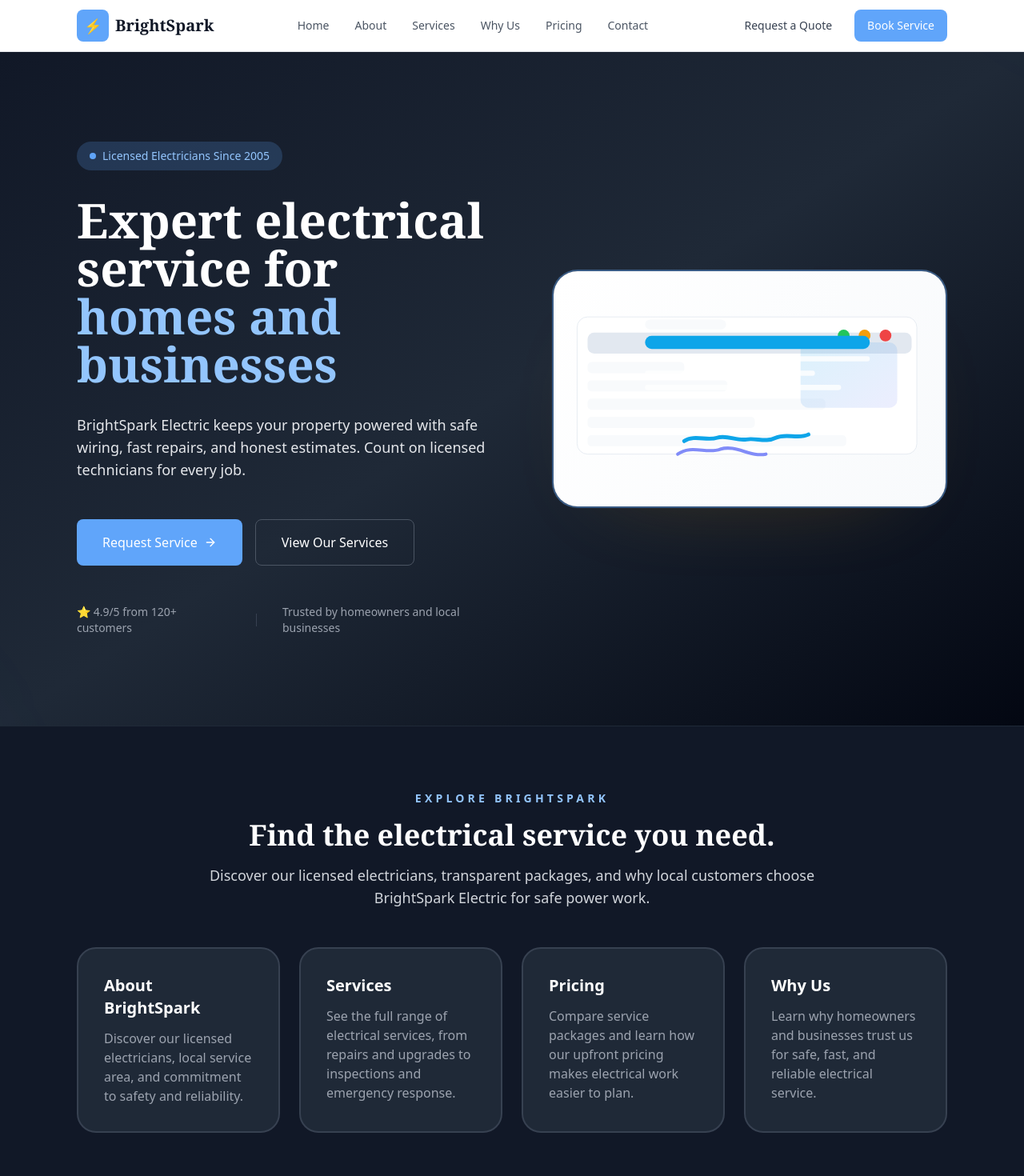
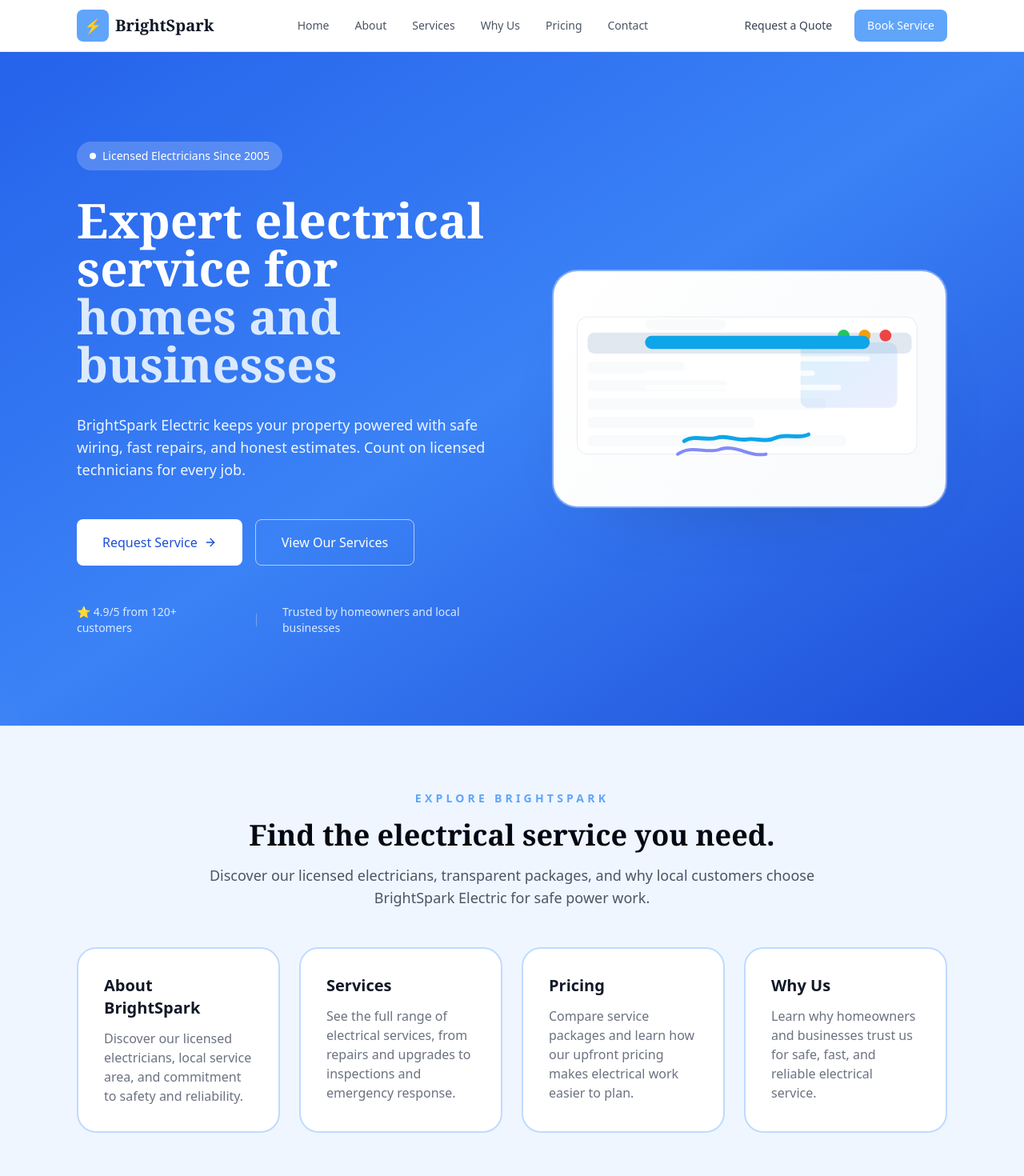
Before and after one commit to longfellowgarden20-source/Landscapers-template-, a Next.js app: page / in a window 1280 px wide. Shown: the top 1470 px of the page at 80% size. Built offline with nearby package versions, Linux system fonts and the light colour scheme.

Commit message:
Push Claude's color updates

```diff
--- a/app/about/page.tsx
+++ b/app/about/page.tsx
@@ -41,7 +41,7 @@ export default function AboutPage() {
               body: 'Friendly communication, clear estimates, and follow-through from first call to completion.',
             },
           ].map((item) => (
-            <div key={item.title} className="rounded-3xl border border-slate-200 p-8 bg-slate-50">
+            <div key={item.title} className="rounded-3xl border-2 border-blue-100 p-8 bg-white hover:border-accent hover:shadow-[0_8px_30px_-8px_rgba(96,165,250,0.2)] transition-all duration-300">
               <h2 className="text-xl font-semibold text-slate-950 mb-3">{item.title}</h2>
               <p className="text-slate-600 leading-relaxed">{item.body}</p>
             </div>
--- a/app/components/HeroSection.tsx
+++ b/app/components/HeroSection.tsx
@@ -6,19 +6,19 @@ import { ArrowRight } from 'lucide-react'
 
 export function HeroSection() {
   return (
-    <section className="relative w-full overflow-hidden bg-gradient-to-br from-slate-900 via-slate-800 to-slate-950">
+    <section className="relative w-full overflow-hidden bg-gradient-to-br from-blue-600 via-blue-500 to-blue-700">
       {/* Decorative background element */}
       <div className="absolute inset-0 overflow-hidden pointer-events-none">
-        <div className="absolute -top-1/2 -right-1/4 w-96 h-96 bg-accent/5 rounded-full blur-3xl"></div>
-        <div className="absolute -bottom-1/4 -left-1/4 w-72 h-72 bg-accent/5 rounded-full blur-3xl"></div>
+        <div className="absolute -top-1/2 -right-1/4 w-96 h-96 bg-white/10 rounded-full blur-3xl"></div>
+        <div className="absolute -bottom-1/4 -left-1/4 w-72 h-72 bg-white/10 rounded-full blur-3xl"></div>
       </div>
 
       <div className="relative max-w-6xl mx-auto px-4 sm:px-6 lg:px-8 py-12 sm:py-20 lg:py-28">
         <div className="grid gap-12 lg:grid-cols-[minmax(0,1.05fr)_minmax(320px,0.95fr)] items-center">
           <div className="text-center lg:text-left space-y-6 sm:space-y-8">
             {/* Badge */}
-            <div className="inline-flex items-center gap-2 px-4 py-2 bg-accent/20 text-blue-300 rounded-full text-xs sm:text-sm font-medium">
-              <span className="w-2 h-2 bg-accent rounded-full animate-pulse"></span>
+            <div className="inline-flex items-center gap-2 px-4 py-2 bg-white/20 text-white rounded-full text-xs sm:text-sm font-medium">
+              <span className="w-2 h-2 bg-white rounded-full animate-pulse"></span>
               Licensed Electricians Since 2005
             </div>
 
@@ -26,36 +26,36 @@ export function HeroSection() {
             <h1 className="text-4xl sm:text-5xl lg:text-6xl font-display font-bold text-white leading-tight">
               Expert electrical service for
               <br className="hidden sm:block" />
-              <span className="text-blue-300">homes and businesses</span>
+              <span className="text-blue-100">homes and businesses</span>
             </h1>
 
             {/* Subheadline */}
-            <p className="max-w-2xl mx-auto lg:mx-0 text-base sm:text-lg text-slate-200 leading-relaxed">
+            <p className="max-w-2xl mx-auto lg:mx-0 text-base sm:text-lg text-blue-50 leading-relaxed">
               BrightSpark Electric keeps your property powered with safe wiring, fast repairs, and honest estimates. Count on licensed technicians for every job.
             </p>
 
             {/* CTA Buttons */}
             <div className="flex flex-col sm:flex-row gap-3 sm:gap-4 justify-center lg:justify-start pt-4">
-              <Link href="/contact" className="w-full sm:w-auto px-6 sm:px-8 py-3 sm:py-4 bg-accent text-white rounded-lg font-medium hover:bg-accent-dark transition-all duration-200 transform hover:scale-105 active:scale-95 flex items-center justify-center gap-2 text-sm sm:text-base">
+              <Link href="/contact" className="w-full sm:w-auto px-6 sm:px-8 py-3 sm:py-4 bg-white text-blue-700 rounded-lg font-medium hover:bg-blue-50 transition-all duration-200 transform hover:scale-105 active:scale-95 flex items-center justify-center gap-2 text-sm sm:text-base">
                 Request Service
                 <ArrowRight className="w-4 h-4" />
               </Link>
-              <Link href="/services" className="w-full sm:w-auto px-6 sm:px-8 py-3 sm:py-4 border border-slate-600 text-white rounded-lg font-medium hover:bg-slate-700 transition-all duration-200 text-sm sm:text-base">
+              <Link href="/services" className="w-full sm:w-auto px-6 sm:px-8 py-3 sm:py-4 border border-white/60 text-white rounded-lg font-medium hover:bg-white/10 transition-all duration-200 text-sm sm:text-base">
                 View Our Services
               </Link>
             </div>
 
             {/* Social proof */}
-            <div className="flex flex-col sm:flex-row items-center justify-center lg:justify-start gap-4 sm:gap-8 pt-4 text-xs sm:text-sm text-slate-400">
+            <div className="flex flex-col sm:flex-row items-center justify-center lg:justify-start gap-4 sm:gap-8 pt-4 text-xs sm:text-sm text-blue-100">
               <div className="flex items-center gap-2">
                 <span>⭐ 4.9/5 from 120+ customers</span>
               </div>
-              <div className="hidden sm:block w-px h-4 bg-slate-700"></div>
+              <div className="hidden sm:block w-px h-4 bg-white/30"></div>
               <span>Trusted by homeowners and local businesses</span>
             </div>
           </div>
 
-          <div className="mx-auto w-full max-w-3xl rounded-[2rem] border-2 border-accent/40 bg-slate-800 shadow-[0_40px_120px_-80px_rgba(245,158,11,0.3)] overflow-hidden">
+          <div className="mx-auto w-full max-w-3xl rounded-[2rem] border-2 border-white/30 bg-white/10 shadow-[0_40px_120px_-80px_rgba(0,0,0,0.3)] overflow-hidden">
             <Image
               priority
               src="/hero-lcp.svg"
--- a/app/components/WhyUsSection.tsx
+++ b/app/components/WhyUsSection.tsx
@@ -36,7 +36,7 @@ export function WhyUsSection() {
               'From planned upgrades to emergency repairs, we’re ready to respond when you need us most.',
           },
         ].map((item) => (
-          <div key={item.title} className="rounded-3xl border border-slate-200 p-8 shadow-sm bg-slate-50">
+          <div key={item.title} className="rounded-3xl border-2 border-blue-100 p-8 shadow-sm bg-white hover:border-accent hover:shadow-[0_8px_30px_-8px_rgba(96,165,250,0.2)] transition-all duration-300">
             <h2 className="text-2xl font-semibold text-slate-950 mb-3">{item.title}</h2>
             <p className="text-slate-600 leading-relaxed">{item.description}</p>
           </div>
--- a/app/contact/page.tsx
+++ b/app/contact/page.tsx
@@ -17,7 +17,7 @@ export default function ContactPage() {
             </p>
           </div>
 
-          <div className="rounded-3xl border border-slate-200 bg-slate-50 p-8 shadow-sm">
+          <div className="rounded-3xl border-2 border-blue-100 bg-blue-50 p-8 shadow-sm">
             <form className="space-y-6">
               <label className="block">
                 <span className="text-sm font-medium text-slate-800">Name</span>
--- a/app/page.tsx
+++ b/app/page.tsx
@@ -10,34 +10,34 @@ export default function Home() {
       <Navigation />
       <HeroSection />
 
-      <section className="py-20 bg-slate-900 border-t border-slate-800">
+      <section className="py-20 bg-blue-50 border-t border-blue-100">
         <div className="max-w-6xl mx-auto px-4 sm:px-6 lg:px-8">
           <div className="text-center max-w-3xl mx-auto mb-12">
-            <p className="text-sm uppercase tracking-[0.3em] text-blue-300 font-semibold mb-4">Explore BrightSpark</p>
-            <h2 className="text-3xl sm:text-4xl font-display font-bold text-white">
+            <p className="text-sm uppercase tracking-[0.3em] text-accent font-semibold mb-4">Explore BrightSpark</p>
+            <h2 className="text-3xl sm:text-4xl font-display font-bold text-slate-950">
               Find the electrical service you need.
             </h2>
-            <p className="mt-4 text-slate-300 text-base sm:text-lg leading-relaxed">
+            <p className="mt-4 text-slate-600 text-base sm:text-lg leading-relaxed">
               Discover our licensed electricians, transparent packages, and why local customers choose BrightSpark Electric for safe power work.
             </p>
           </div>
 
           <div className="grid gap-6 md:grid-cols-2 lg:grid-cols-4">
-            <Link href="/about" className="group block rounded-3xl border-2 border-slate-700 bg-slate-800 p-8 hover:border-accent hover:bg-slate-700 hover:shadow-xl transition">
-              <h3 className="text-xl font-semibold text-white mb-3">About BrightSpark</h3>
-              <p className="text-slate-400">Discover our licensed electricians, local service area, and commitment to safety and reliability.</p>
+            <Link href="/about" className="group block rounded-3xl border-2 border-blue-200 bg-white p-8 hover:border-accent hover:shadow-[0_8px_30px_-8px_rgba(96,165,250,0.3)] transition">
+              <h3 className="text-xl font-semibold text-slate-900 mb-3 group-hover:text-accent transition-colors">About BrightSpark</h3>
+              <p className="text-slate-500">Discover our licensed electricians, local service area, and commitment to safety and reliability.</p>
             </Link>
-            <Link href="/services" className="group block rounded-3xl border-2 border-slate-700 bg-slate-800 p-8 hover:border-accent hover:bg-slate-700 hover:shadow-xl transition">
-              <h3 className="text-xl font-semibold text-white mb-3">Services</h3>
-              <p className="text-slate-400">See the full range of electrical services, from repairs and upgrades to inspections and emergency response.</p>
+            <Link href="/services" className="group block rounded-3xl border-2 border-blue-200 bg-white p-8 hover:border-accent hover:shadow-[0_8px_30px_-8px_rgba(96,165,250,0.3)] transition">
+              <h3 className="text-xl font-semibold text-slate-900 mb-3 group-hover:text-accent transition-colors">Services</h3>
+              <p className="text-slate-500">See the full range of electrical services, from repairs and upgrades to inspections and emergency response.</p>
             </Link>
-            <Link href="/pricing" className="group block rounded-3xl border-2 border-slate-700 bg-slate-800 p-8 hover:border-accent hover:bg-slate-700 hover:shadow-xl transition">
-              <h3 className="text-xl font-semibold text-white mb-3">Pricing</h3>
-              <p className="text-slate-400">Compare service packages and learn how our upfront pricing makes electrical work easier to plan.</p>
+            <Link href="/pricing" className="group block rounded-3xl border-2 border-blue-200 bg-white p-8 hover:border-accent hover:shadow-[0_8px_30px_-8px_rgba(96,165,250,0.3)] transition">
+              <h3 className="text-xl font-semibold text-slate-900 mb-3 group-hover:text-accent transition-colors">Pricing</h3>
+              <p className="text-slate-500">Compare service packages and learn how our upfront pricing makes electrical work easier to plan.</p>
             </Link>
-            <Link href="/why-us" className="group block rounded-3xl border-2 border-slate-700 bg-slate-800 p-8 hover:border-accent hover:bg-slate-700 hover:shadow-xl transition">
-              <h3 className="text-xl font-semibold text-white mb-3">Why Us</h3>
-              <p className="text-slate-400">Learn why homeowners and businesses trust us for safe, fast, and reliable electrical service.</p>
+            <Link href="/why-us" className="group block rounded-3xl border-2 border-blue-200 bg-white p-8 hover:border-accent hover:shadow-[0_8px_30px_-8px_rgba(96,165,250,0.3)] transition">
+              <h3 className="text-xl font-semibold text-slate-900 mb-3 group-hover:text-accent transition-colors">Why Us</h3>
+              <p className="text-slate-500">Learn why homeowners and businesses trust us for safe, fast, and reliable electrical service.</p>
             </Link>
           </div>
         </div>
```
Also changed, not shown: app/components/FeaturesSection.tsx (+8 -7 lines), app/components/Footer.tsx (+9 -9 lines), app/components/PricingSection.tsx (+14 -13 lines).
